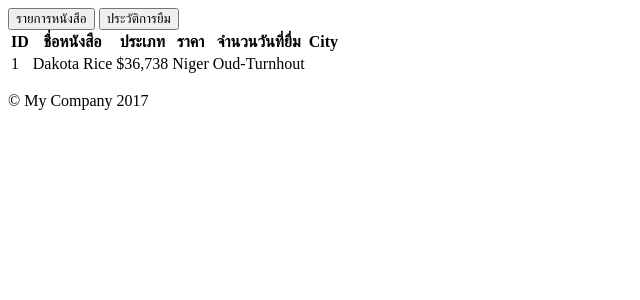
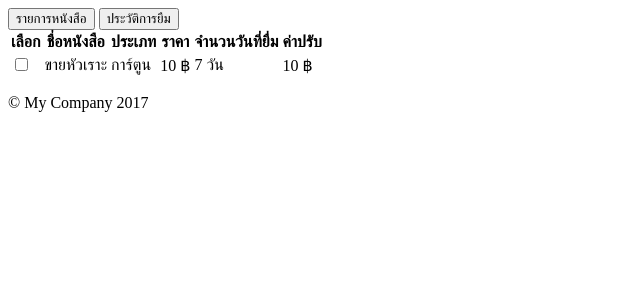
Before and after one commit to protal/yii-ArMaBookStore, a Yii app: template backend/views/bookstore/index.php in a window 1280 px wide. Shown: the top 300 px of the page, without its empty margins (0-640 px from the left). Run offline with PHP 8.4 and a stand-in for Yii, Linux system fonts and the light colour scheme; the template is opened without the code that fills it, so the values that code supplies are empty; some libraries are stand-ins or nearby versions.

Commit message:
เพิ่มข้อมูล bookstore/index

```diff
--- a/backend/views/bookstore/index.php
+++ b/backend/views/bookstore/index.php
@@ -47,21 +47,26 @@ $this->registerJS($str,View::POS_LOAD,'form-js');
 
   <table id="fresh-table" class="table">
     <thead>
-      <th data-field="id">ID</th>
+      <th data-field="id">เลือก</th>
       <th data-field="name" data-sortable="true">ชื่อหนังสือ</th>
       <th data-field="salary" data-sortable="true">ประเภท</th>
       <th data-field="country" data-sortable="true">ราคา</th>
       <th data-field="country" data-sortable="true">จำนวนวันที่ยื่ม</th>
-      <th data-field="city">City</th>
+      <th data-field="city">ค่าปรับ</th>
       <!-- <th data-field="actions" data-formatter="operateFormatter" data-events="operateEvents">Actions</th> -->
     </thead>
     <tbody>
       <tr>
-        <td>1</td>
-        <td>Dakota Rice</td>
-        <td>$36,738</td>
-        <td>Niger</td>
-        <td>Oud-Turnhout</td>
+        <td>
+          <label class="form-check-label">
+            <input class="form-check-input" type="checkbox" id="blankCheckbox" value="option1" aria-label="...">
+          </label>
+        </td>
+        <td>ขายหัวเราะ</td>
+        <td>การ์ตูน</td>
+        <td>10 ฿</td>
+        <td>7 วัน</td>
+        <td>10 ฿</td>
         <!-- <td></td> -->
       </tr>
     </tbody>
```
